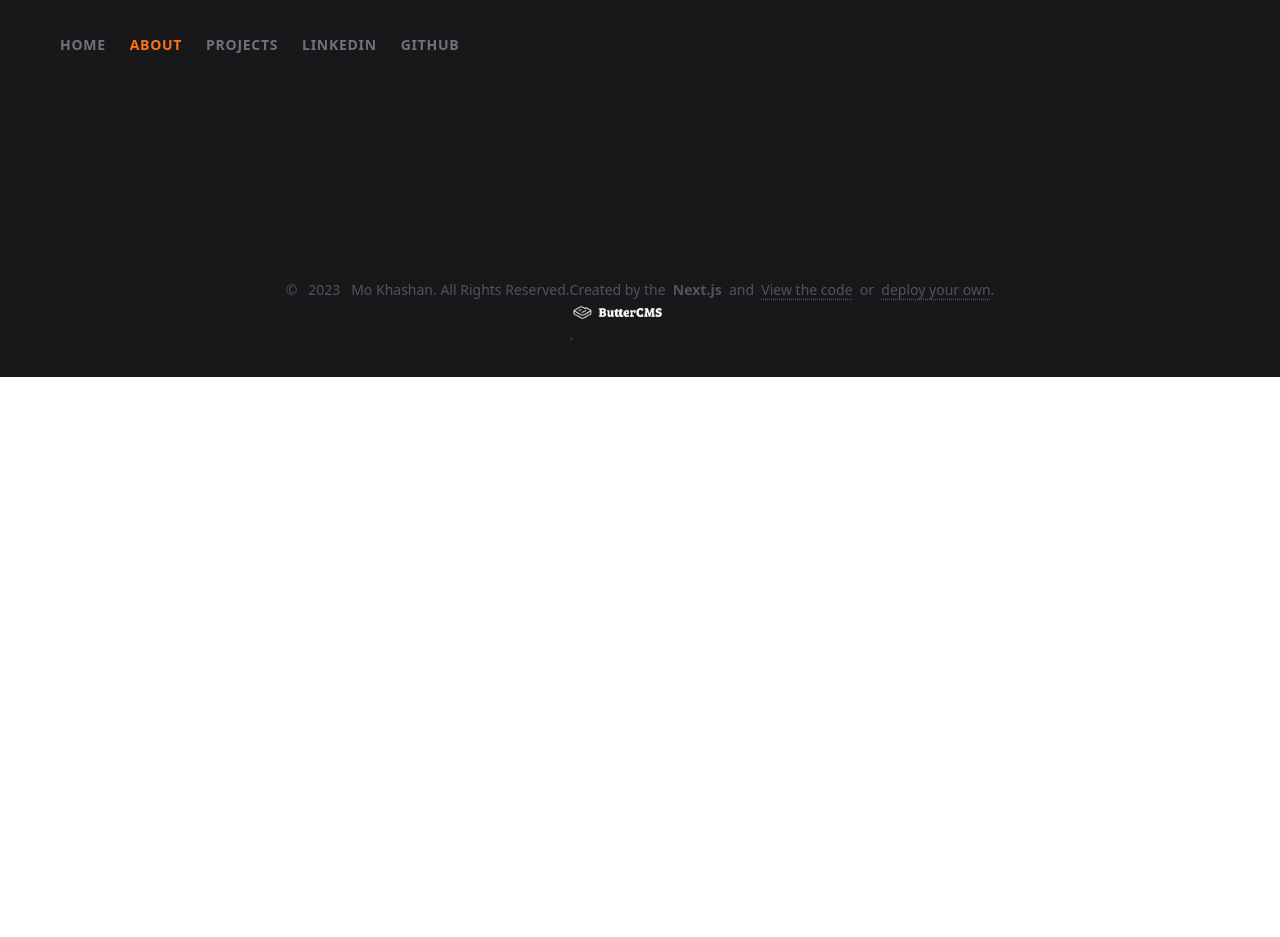
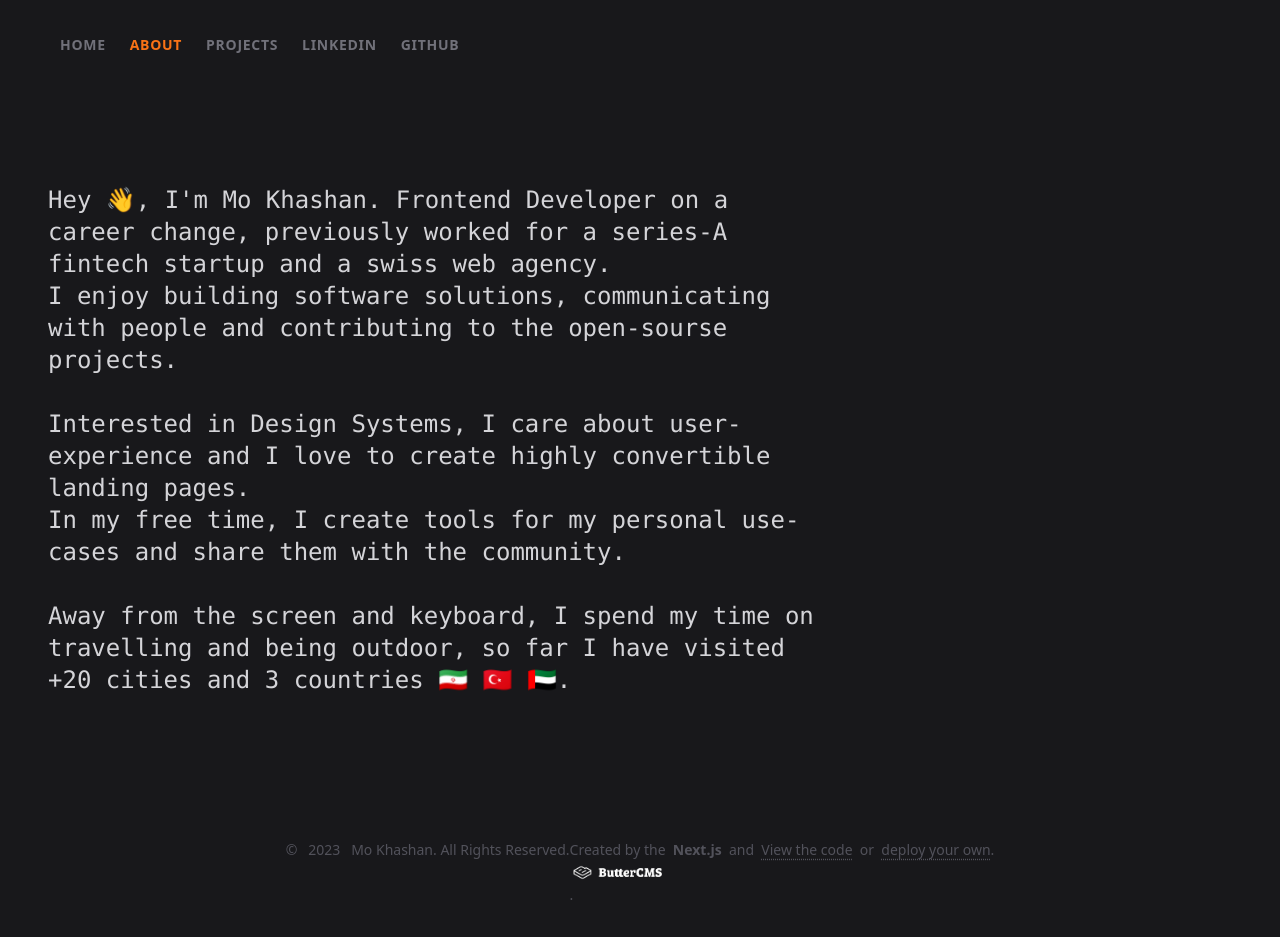
Before and after one commit to mahdikhashan/nanoman.space, a Next.js app: page /about in a window 1280 px wide. Before the commit the page ends 800 px from the top, so only its background shows below. Built offline with nearby package versions, Linux system fonts and the light colour scheme.

Commit message:
feat: about page

```diff
--- a/src/pages/about.tsx
+++ b/src/pages/about.tsx
@@ -1,3 +1,4 @@
+import CustomLink from '@/ui/CustomLink'
 import Head from 'next/head'
 
 export default function AboutPage() {
@@ -9,6 +10,25 @@ export default function AboutPage() {
         <meta name="viewport" content="width=device-width, initial-scale=1" />
         <link rel="icon" href="/favicon.ico" />
       </Head>
+      <main>
+        <div className="space-y-8 text-zinc-300 font-mono">
+          <div className="mt-12 max-w-screen-md space-y-4">
+            <p className='text-2xl'>
+              Hey 👋, I&apos;m Mo Khashan. Frontend Developer on a career change, previously worked for a series-A fintech startup and a swiss web agency.
+              <br/>
+              I enjoy building software solutions, communicating with people and contributing to the open-sourse projects.
+              <br/>
+              <br/>
+              Interested in Design Systems, I care about user-experience and I love to create highly convertible landing pages.
+              <br/>
+              In my free time, I create tools for my personal use-cases and share them with the community.
+              <br/>
+              <br/>
+              Away from the screen and keyboard, I spend my time on travelling and being outdoor, so far I have visited +20 cities and 3 countries 🇮🇷 🇹🇷 🇦🇪.
+            </p>
+          </div>
+        </div>
+      </main>
     </>
   )
 }
```
